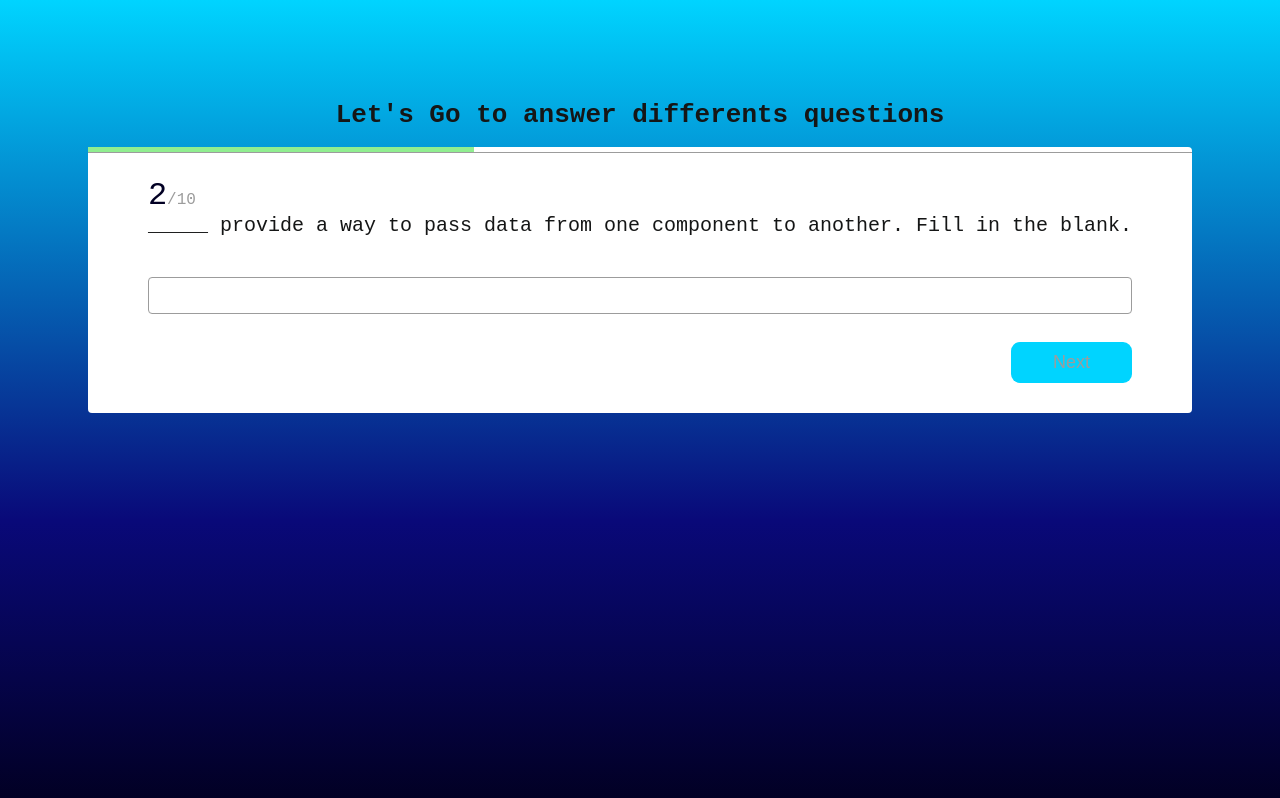
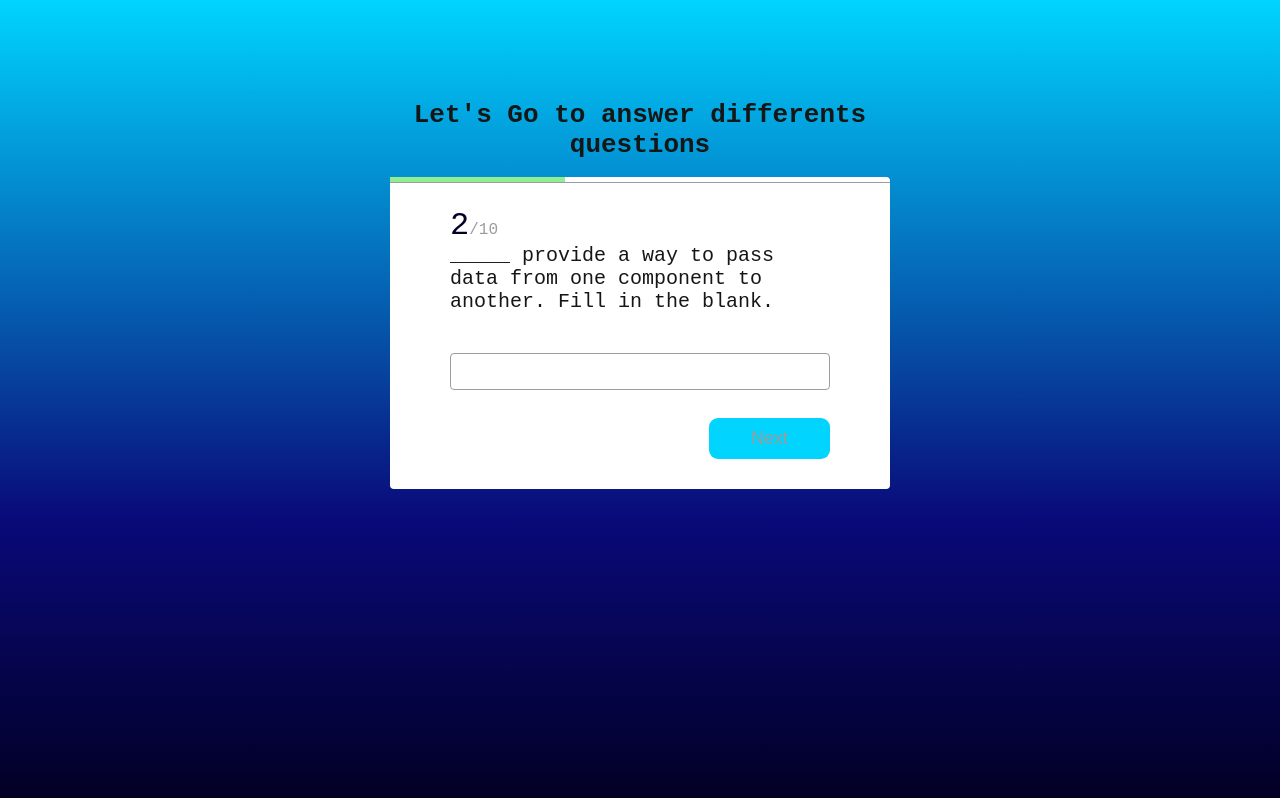
Before and after one commit to josekadeveloper/Quiz, a React (Vite) app in the folder quiz/: page / in a window 1280 px wide. Built offline with nearby package versions, Linux system fonts and the light colour scheme.

Commit message:
fix(index): change to fixed width

```diff
--- a/quiz/src/components/Quiz/quiz.scss
+++ b/quiz/src/components/Quiz/quiz.scss
@@ -1,7 +1,6 @@
 @import '../../styles/colors';
 
 .quiz {
-    width: auto;
     background: $bg;
     border-radius: 4px;
     padding: 30px 60px;
--- a/quiz/src/styles/index.scss
+++ b/quiz/src/styles/index.scss
@@ -9,6 +9,7 @@ body {
     margin: 0 auto;
     padding: 0 30px;
     height: 100vh;
+    width: 500px;
 }
 
 h1 {
```
